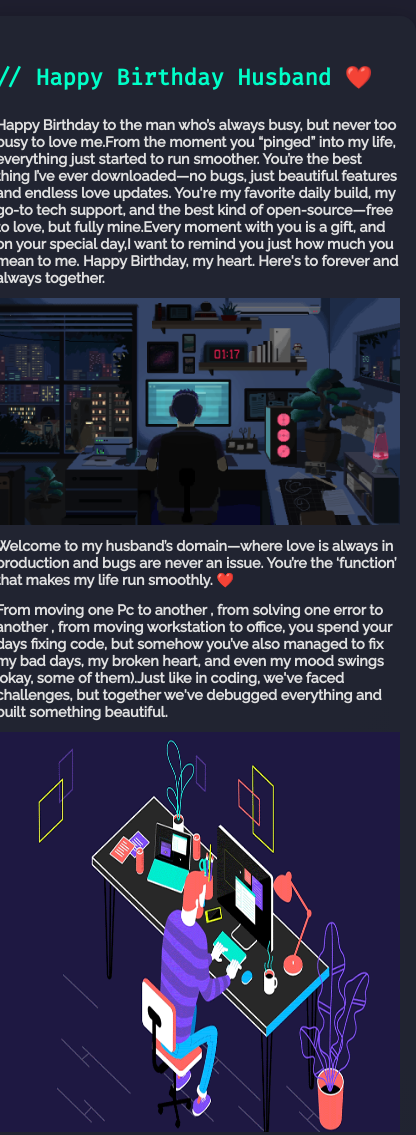
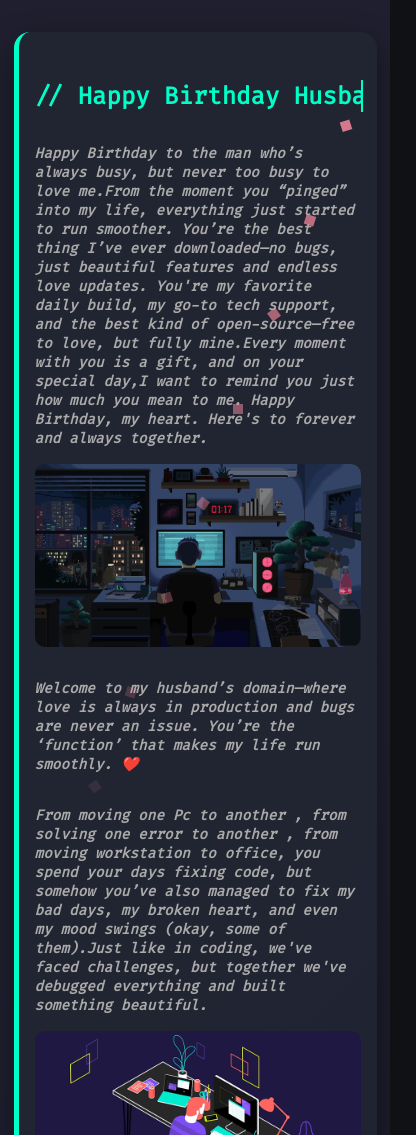
Before and after one commit to usmannz/birthday20250421, a plain HTML site: page index.html in a window 390 px wide. Shown: the top 1135 px of the page, 416 px wide, since content can reach past the window. Drawn offline with Linux system fonts and the light colour scheme.

Commit message:
Update index.html

```diff
--- a/index.html
+++ b/index.html
@@ -1,11 +1,10 @@
 <!DOCTYPE html>
 <html lang="en">
 <head>
-
-  <meta charset="UTF-8">
-  <meta name="viewport" content="width=device-width, initial-scale=1.0">
+  <meta charset="UTF-8" />
+  <meta name="viewport" content="width=device-width, initial-scale=1.0" />
   <title>To My Husband Usman</title>
-  <link href="https://fonts.googleapis.com/css2?family=Fira+Code&family=Raleway:wght@300;500&display=swap" rel="stylesheet">
+  <link href="https://fonts.googleapis.com/css2?family=Fira+Code&family=Raleway:wght@300;500&display=swap" rel="stylesheet" />
   <style>
     body {
       margin: 0;
@@ -19,7 +18,8 @@
       padding: 2rem;
       min-height: 100vh;
       overflow: auto;
-  box-sizing: border-box;
+      cursor: pointer;
+      user-select: none;
     }
 
     .hero {
@@ -34,30 +34,20 @@
       overflow: hidden;
       border-left: 5px solid #00ffc8;
       animation: fadeIn 2s ease-in-out;
-  box-sizing: border-box;
     }
 
-.hero .top-birthday,
-.birthday,
-.message,
-.hero h2,
-.hero h1,
-.footer {
-  word-wrap: break-word;
+    .hero .top-birthday {
+      font-family: 'Fira Code', monospace;
+      font-size: 2rem;
+      color: #ff8fa3;
+      text-align: center;
+      margin-bottom: 1rem;
+      animation: fadeIn 2s ease-in-out;
     }
 
-/* Responsive Images */
-img {
-  max-width: 100%;
-  height: auto;
-  display: block;
-  margin: 0 auto;
-}
-
-/* Responsive Typing Header */
     .hero h1 {
       font-family: 'Fira Code', monospace;
-  font-size: 2.2rem;
+      font-size: 2.5rem;
       color: #00ffc8;
       margin-bottom: 1.5rem;
       white-space: nowrap;
@@ -67,33 +57,105 @@ img {
       animation: typing 4s steps(30, end) forwards, blink-caret 0.75s step-end infinite;
     }
 
-/* Responsive Code Message Box */
+    .hero h2 {
+      font-style: italic;
+      margin-top: 2rem;
+      color: #aaa;
+      font-family: 'Fira Code', monospace;
+    }
+
+    .birthday {
+      font-size: 1.2rem;
+      color: #ff8fa3;
+      margin-bottom: 1rem;
+      font-family: 'Fira Code', monospace;
+      text-align: center;
+    }
+
     .message {
       font-size: 1rem;
       line-height: 1.8;
+      max-width: 700px;
+      margin: 0 auto 2rem;
+      font-family: 'Fira Code', monospace;
       background-color: #181b24;
       padding: 1rem;
       border-radius: 0.5rem;
       border: 1px solid #333;
       white-space: pre-line;
-  box-sizing: border-box;
     }
 
-/* Media Queries for Tablets and Phones */
-@media (max-width: 768px) {
-  body {
-    padding: 1rem;
+    .footer {
+      font-style: italic;
+      margin-top: 2rem;
+      color: #aaa;
+      font-family: 'Fira Code', monospace;
     }
 
+    .hearts {
+      position: absolute;
+      bottom: 10px;
+      right: 15px;
+      opacity: 0.1;
+      font-size: 4rem;
+      z-index: 0;
+    }
+
+    .confetti {
+      position: absolute;
+      top: 0;
+      left: 0;
+      width: 100%;
+      height: 100%;
+      pointer-events: none;
+      overflow: hidden;
+      z-index: 1;
+    }
+
+    .confetti span {
+      position: absolute;
+      width: 10px;
+      height: 10px;
+      background-color: #ff8fa3;
+      opacity: 0.8;
+      animation: fall 5s linear infinite;
+    }
+
+    img {
+      max-width: 100%;
+      height: auto;
+      display: block;
+      margin: 1rem auto;
+      border-radius: 10px;
+    }
+
+    @keyframes fall {
+      0% { transform: translateY(-100px) rotate(0deg); opacity: 1; }
+      100% { transform: translateY(100vh) rotate(360deg); opacity: 0; }
+    }
+
+    @keyframes typing {
+      from { width: 0; }
+      to { width: 100%; }
+    }
+
+    @keyframes blink-caret {
+      from, to { border-color: transparent; }
+      50% { border-color: #00ffc8; }
+    }
+
+    @keyframes fadeIn {
+      from { opacity: 0; transform: translateY(20px); }
+      to { opacity: 1; transform: translateY(0); }
+    }
+
+    @media (max-width: 768px) {
       .hero {
         padding: 2rem 1rem;
       }
 
       .hero h1 {
-    font-size: 1.6rem;
-    animation: none;
-    width: 100%;
-    border: none;
+        font-size: 1.8rem;
       }
 
       .hero h2 {
@@ -101,19 +163,18 @@ img {
       }
 
       .message {
-    font-size: 0.95rem;
+        font-size: 0.9rem;
       }
 
-  .hearts {
-    font-size: 2rem;
-    bottom: 5px;
-    right: 5px;
+      img {
+        width: 100%;
+        height: auto;
       }
     }
 
     @media (max-width: 480px) {
       .hero h1 {
-    font-size: 1.4rem;
+        font-size: 1.5rem;
       }
 
       .hero h2 {
@@ -121,19 +182,15 @@ img {
       }
 
       .message {
-    font-size: 0.85rem;
+        font-size: 0.8rem;
       }
     }
-
   </style>
 </head>
 <body>
-<div class="scroll-container">
   <div class="hero">
-
     <audio id="bgMusic" autoplay loop>
-
-      <source src="hb.mp3">
+      <source src="hb.mp3" />
       Your browser does not support the audio element.
     </audio>
 
@@ -141,9 +198,7 @@ img {
       function startMusic() {
         const audio = document.getElementById("bgMusic");
         audio.muted = false;
-      audio.play().catch(err => {
-        console.warn("Playback failed:", err);
-      });
+        audio.play().catch(err => console.warn("Playback failed:", err));
         document.removeEventListener("click", startMusic);
       }
       document.addEventListener("click", startMusic);
@@ -161,27 +216,29 @@ You're my favorite daily build, my go-to tech support, and the best kind of open
 
 Happy Birthday, my heart. Here's to forever and always together.
 </h2>
-<img src="pic.gif" width="850" height="400">
+    <img src="pic.gif" alt="Birthday gif" />
+
 <h2>Welcome to my husband’s domain—where love is always in production and bugs are never an issue. You’re the ‘function’ that makes my life run smoothly. ❤️</h2>
 
     <h2>From moving one Pc to another , from solving one error to another , from moving workstation to office, you spend your days fixing code, but somehow you’ve also managed to fix my bad days, my broken heart, and even my mood swings (okay, some of them).Just like in coding, we've faced challenges, but together we've debugged everything and built something beautiful. </h2>
-  <center>  <img src="gif3.gif" alt="Computer man" style="width:700px;height:400px;">  </center>
-    <br>
+    <img src="gif3.gif" alt="Working gif" />
+
     <h2>Your days are full, your mind’s always running, and your hands never stop typing.
 You’re the definition of Eat. Sleep. Code. Repeat.
 But somehow, in the middle of all that, you manage to love me better than I ever imagined.Thank you for being my perfect match. You are my favorite program, my forever favorite function.<br>
-<br>
+      <center> <img src="gif2.gif" alt="Computer man" style="width:700px;height:400px;"> </center>
 
-      <center> <img src="gif2.gif" alt="Computer man" style="width:700px;height:400px;"> </center>
       <h2>You're my multitasking miracle, and I’m beyond lucky to be your favorite break between lines of code.Even on your most chaotic days, you love me like I’m the most important task on your list—and trust me, I notice. Thank you for making time for us, no matter what.In a life filled with deadlines, late-night sprints,endless meetings
 You still find time to love me
 
 Between debugging code and solving problems all day, you somehow manage to fix my moods, remember the little things, and wrap me in love even when your to-do list is miles long.
 
 You're busy building big things, but my favorite thing you’ve ever built is us.</h2>
-       <center>  <img src="gif7.gif" alt="Computer man" style="width:400px;height:300px;">
-      <img src="gif5.gif" alt="Computer man" style="width:400px;height:300px;">
-   </center>
+    <div style="display: flex; flex-wrap: wrap; justify-content: center; gap: 1rem;">
+      <img src="gif7.gif" alt="GIF 7" style="width: 100%; max-width: 400px;" />
+      <img src="gif5.gif" alt="GIF 5" style="width: 100%; max-width: 400px;" />
+    </div>
+
     <h1>// To My Favorite Developer ❤️</h1>
 
     <p class="message">
@@ -199,8 +256,11 @@ You're busy building big things, but my favorite thing you’ve ever built is us
 Thank you for being my partner in life and code. 💻❤️
 Sending you all my love today 💖
     </p>
+
     <p class="footer">Forever in your stack,<br>&mdash; Your Loving Wife</p>
+
     <div class="hearts">💻💞💗</div>
+
     <div class="confetti">
       <span style="left: 10%; animation-delay: 0s;"></span>
       <span style="left: 20%; animation-delay: 0.5s;"></span>
@@ -211,9 +271,6 @@ You're busy building big things, but my favorite thing you’ve ever built is us
       <span style="left: 70%; animation-delay: 3s;"></span>
       <span style="left: 80%; animation-delay: 3.5s;"></span>
       <span style="left: 90%; animation-delay: 4s;"></span>
-
-
-    </div>
     </div>
   </div>
 </body>
```
Lines whose indentation alone changed are shown as unchanged.
